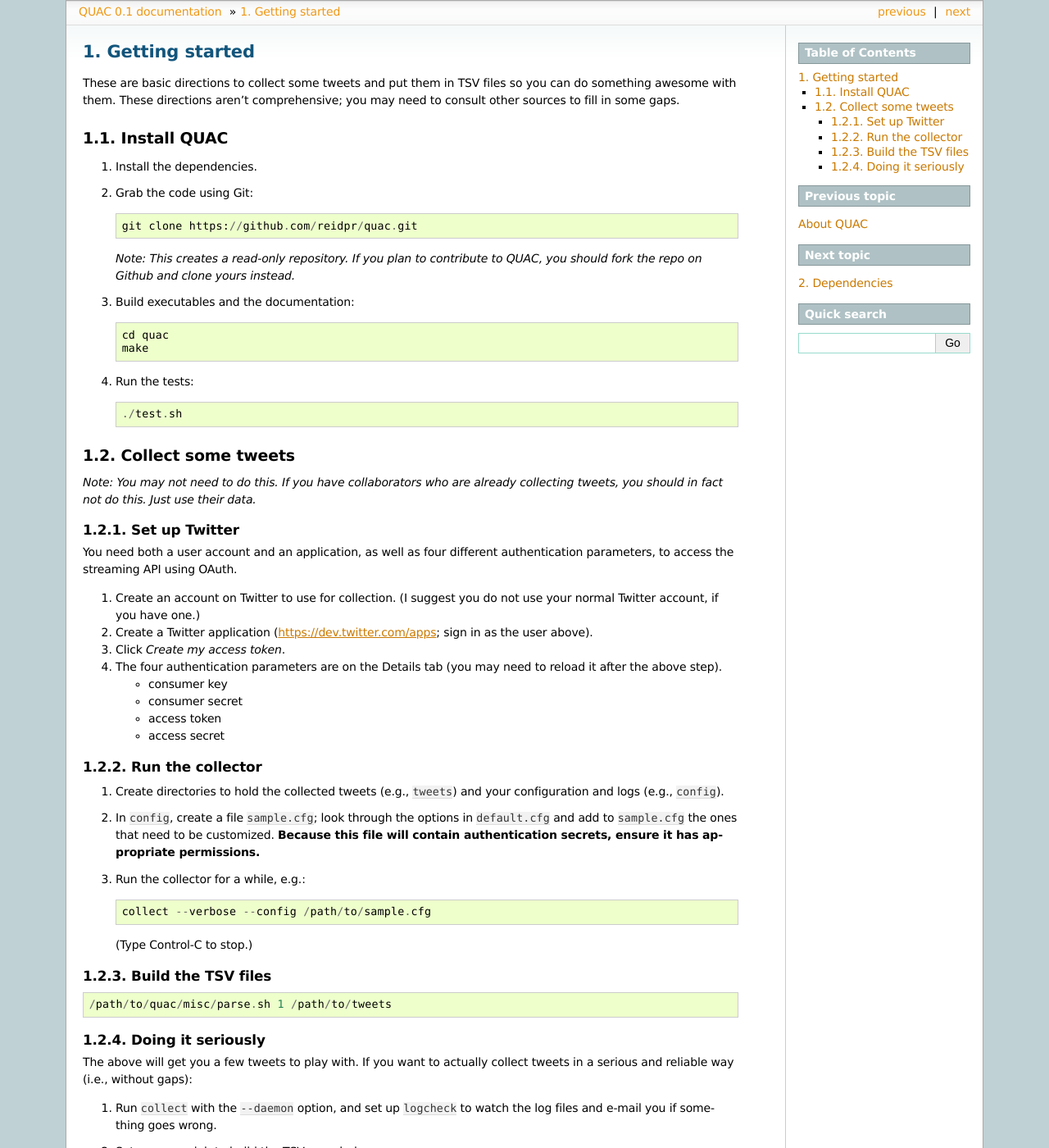
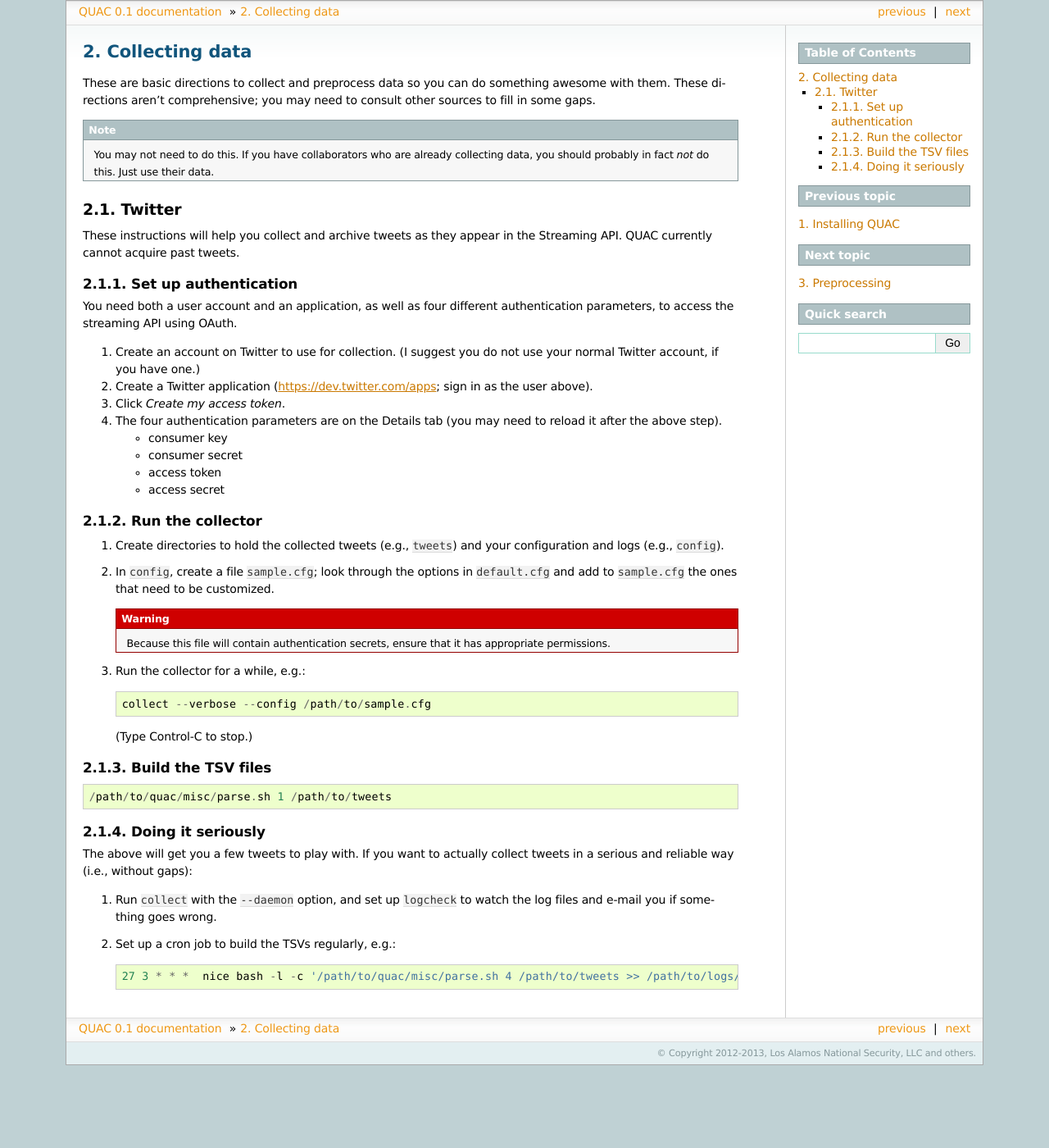
Before and after one commit to reidpr/quac, a Sphinx documentation site: the page built from sphinx/collecting.rst, in a window 1280 px wide and 1400 px high. Shown: the whole window at 82% size. Built offline with Sphinx 7.4.7, drawn with Linux system fonts in a browser that asks for light colours; formulas are drawn with MathJax 3.

Commit message:
Minor refactoring of docs (closes #31)

```diff
--- a/sphinx/getting_started.rst
+++ b/sphinx/collecting.rst
@@ -1,41 +1,25 @@
 .. Copyright (c) 2012-2013 Los Alamos National Security, LLC, and others.
 
-Getting started
+Collecting data
 ***************
 
-These are basic directions to collect some tweets and put them in TSV files so
-you can do something awesome with them. These directions aren't comprehensive;
-you may need to consult other sources to fill in some gaps.
+These are basic directions to collect and preprocess data so you can do
+something awesome with them. These directions aren't comprehensive; you may
+need to consult other sources to fill in some gaps.
 
-Install QUAC
-============
+.. note:: You may not need to do this. If you have collaborators who are
+   already collecting data, you should probably in fact *not* do this. Just
+   use their data.
 
-#. Install the dependencies.
 
-#. Grab the code using Git::
+Twitter
+=======
 
-     git clone https://github.com/reidpr/quac.git
+These instructions will help you collect and archive tweets as they appear in
+the Streaming API. QUAC currently cannot acquire past tweets.
 
-   *Note: This creates a read-only repository. If you plan to contribute to
-   QUAC, you should fork the repo on Github and clone yours instead.*
-
-#. Build executables and the documentation::
-
-     cd quac
-     make
-
-#. Run the tests::
-
-     ./test.sh
-
-Collect some tweets
-===================
-
-*Note: You may not need to do this. If you have collaborators who are already
-collecting tweets, you should in fact not do this. Just use their data.*
-
-Set up Twitter
---------------
+Set up authentication
+---------------------
 
 You need both a user account and an application, as well as four different
 authentication parameters, to access the streaming API using OAuth.
@@ -64,8 +48,10 @@ Run the collector
 
 #. In ``config``, create a file ``sample.cfg``; look through the options in
    ``default.cfg`` and add to ``sample.cfg`` the ones that need to be
-   customized. **Because this file will contain authentication secrets, ensure
-   it has appropriate permissions.**
+   customized.
+
+   .. warning:: Because this file will contain authentication secrets, ensure
+      that it has appropriate permissions.
 
 #. Run the collector for a while, e.g.::
 
--- a/sphinx/index.rst
+++ b/sphinx/index.rst
@@ -10,8 +10,8 @@ Table of contents
    :maxdepth: 2
    :numbered:
 
-   getting_started
-   dependencies
+   install
+   collecting
    pipeline
    map_reduce
    config
```
Also changed, not shown: README.rst (+4 -9 lines), sphinx/install.rst (renamed from sphinx/dependencies.rst, +41 -11 lines), 1 other file.
